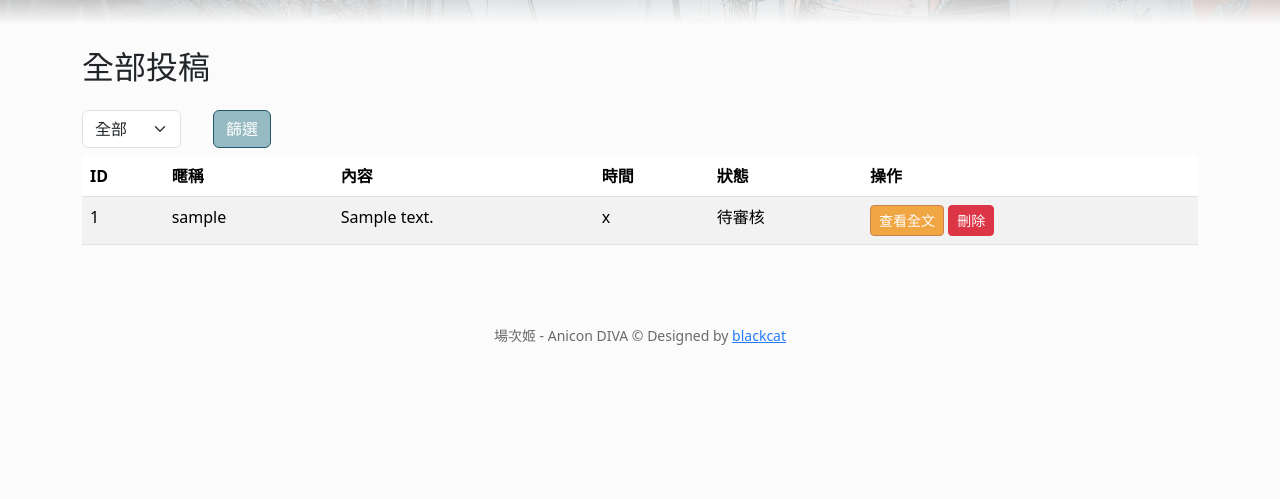
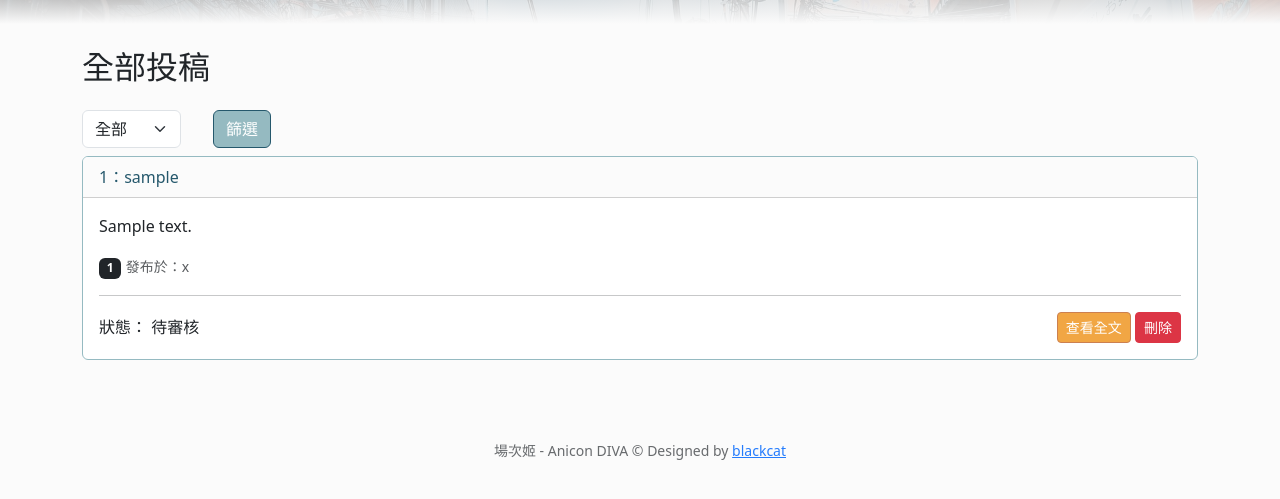
Before and after one commit to minexo79/AniconDiva, a Flask app: page /admin_all_posts in a window 1280 px wide. Shown: the part 56-555 px from the top of the page. Run offline with Flask 3, Linux system fonts and the light colour scheme; the visitor is signed in with stand-in values (Sample User, id 1); tables that the repository leaves empty hold one stand-in row (values such as "Sample post").

Commit message:
Change Post Site To Card

```diff
--- a/templates/admin_all_posts.html
+++ b/templates/admin_all_posts.html
@@ -23,25 +23,21 @@
             </div>
         </form>
         {% if posts %}
-        <table class="table table-striped table-hover">
-            <thead>
-                <tr>
-                    <th>ID</th>
-                    <th>暱稱</th>
-                    <th>內容</th>
-                    <th>時間</th>
-                    <th>狀態</th>
-                    <th>操作</th>
-                </tr>
-            </thead>
-            <tbody>
             {% for post in posts %}
-                <tr>
-                    <td>{{ post.id }}</td>
-                    <td>{{ post.nickname }}</td>
-                    <td>{{ post.content[:35] }}{% if post.content|length > 35 %}...{% endif %}</td>
-                    <td>{{ post.timestamp }}</td>
-                    <td>
+                <div class="card mb-3">
+                    <div class="card-header">
+                        {{ post.id }}：{{ post.nickname }}
+                    </div>
+                    <div class="card-body">
+                        <p class="card-text" style="white-space:pre-wrap;">{{ post.content | e }}</p>
+                        <span class="badge text-bg-dark">{{ post.tag }}</span>
+                        <small class="text-muted">
+                            發布於：{{ post.timestamp }}<br>
+                            <!-- IP: {{ post.ip }} | UA: {{ post.user_agent }} -->
+                        </small>
+                        <hr>
+                        <div class="row align-items-center">
+                            <div class="col text-start">狀態：
                                 {% if post.status == 1 %}
                                 待審核
                                 {% elif post.status == 2 %}
@@ -51,19 +47,19 @@
                                 {% elif post.status == 4 %}
                                 已刪除
                                 {% endif %}
-                    </td>
-                    <td>
+                            </div>
+                            <div class="col text-end">
                                 <a class="btn btn-sm btn-secondary" href="{{ url_for('admin.view_post', post_id=post.id) }}" target="_blank">查看全文</a>
                                 {% if post.status != 4 %}
                                 <form method="post" action="{{ url_for('admin.delete', post_id=post.id) }}" onsubmit="return confirm('確定刪除?');" style="display:inline;">
                                     <button type="submit" class="btn btn-sm btn-danger">刪除</button>
                                 </form>
                                 {% endif %}
-                    </td>
-                </tr>
+                            </div>
+                        </div>
+                    </div>
+                </div>
             {% endfor %}
-            </tbody>
-        </table>
         {% else %}
         目前尚無投稿。
         {% endif %}
```
Also changed, not shown: templates/admin_pending.html (+20 -24 lines). Lines whose indentation alone changed are shown as unchanged.
